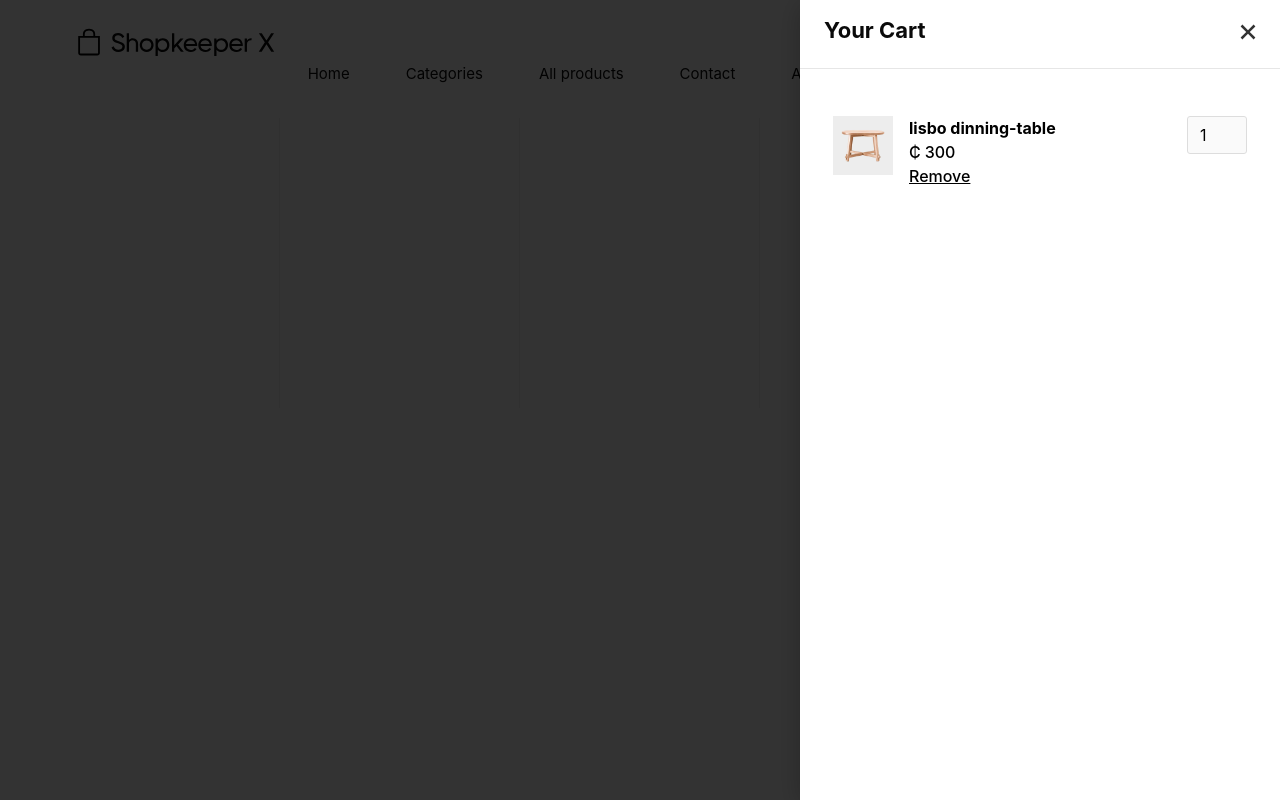
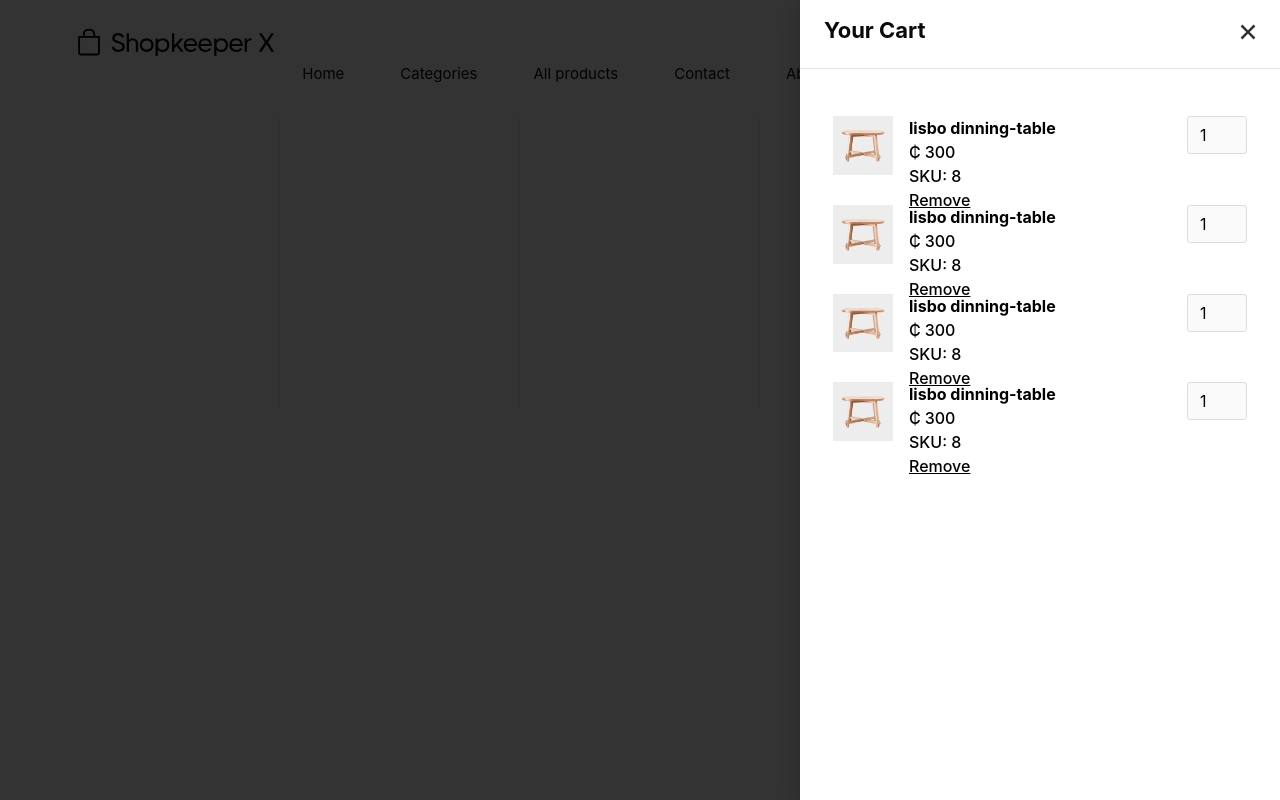
Before and after one commit to CrimsonMckay/Ecommerce, a Django app: page / in a window 1280 px wide. Run offline with Django 3.2, Linux system fonts and the light colour scheme; data that the repository does not hold is empty; some libraries are stand-ins or nearby versions; grey boxes are pictures that could not be loaded.

Commit message:
cart model function

```diff
--- /dev/null
+++ b/store/templates/cart.html
@@ -0,0 +1,55 @@
+{% load static %}
+
+{% block title %}
+cart
+{% endblock %}
+
+{% block content %}
+
+
+<div class="right-sidebar container-wrapper" style="opacity:1;transition:opacity 300ms 0s">
+
+    <div class="cart-container e-commerce-container">
+      <div class="cart-header e-commerce-cart-header">
+        <h4>Your Cart<h4>
+          <a href="#" class="cart-close-button e-commercecartcloselink w-inline-block">
+            <svg data-w-id="86d01ae5-f4f5-e0fe-d623-45a4fc1f5cf1" data-wf-id="[&quot;8d6e632e-5ffe-6a0f-d812-3a75b1e2d483&quot;,&quot;86d01ae5-f4f5-e0fe-d623-45a4fc1f5cf1&quot;]" width="16px" height="16px" viewBox="0 0 16 16"><g stroke="none" stroke-width="1" fill="none" fill-rule="evenodd"><g fill-rule="nonzero" fill="#333333"><polygon points="6.23223305 8 0.616116524 13.6161165 2.38388348 15.3838835 8 9.76776695 13.6161165 15.3838835 15.3838835 13.6161165 9.76776695 8 15.3838835 2.38388348 13.6161165 0.616116524 8 6.23223305 2.38388348 0.616116524 0.616116524 2.38388348 6.23223305 8"></polygon></g></g></svg>
+          </a>
+      </div>
+    <div class="cart-form-wrapper">
+  <form class="cart-default-state">
+    <div class="cart-list">
+   {% for i in '1234'  %}
+
+   <div class="cart-item">
+    <img src="/static/img/dinning-table.jpeg" alt="chair" style="
+    width: 60px;
+    height: 0%;
+">
+<div class="text-detail-grapper">
+  <div class="cart-product-title">lisbo dinning-table</div>
+  <div class="cart-product-price"><span class="mr-1">₵</span>300</div>
+  <div class="option">
+<div class="option-list">
+    <div class="sku">SKU<span>:</span>
+    <div class="unit" style="display:inline">8</div>
+    </div>
+</div>
+
+  </div>
+  <a href="#" class="remove-button w-inline-block">
+    <div>Remove</div>
+  </a>
+</div>
+<input type="text" required="" pattern="^[0-9]+$" inputmode="numeric" value="1" class="input cart-quantity"/>
+  </div>
+   {% endfor %}
+
+    </div>
+  </form>
+  </div>
+    </div>
+
+
+</div>
+{% endblock  %}
--- a/store/templates/navbar.html
+++ b/store/templates/navbar.html
@@ -67,39 +67,8 @@
   <a href="#" class="cart-button">
     <img src="{% static 'img/local_mall_black.svg' %}" alt="cart" class="cart-icon"/>
   </a>
-  <div class="right-sidebar container-wrapper" style="opacity:1;transition:opacity 300ms 0s">
+  {% include 'cart.html' %}
 
-    <div class="cart-container e-commerce-container">
-      <div class="cart-header e-commerce-cart-header">
-        <h4>Your Cart<h4>
-          <a href="#" class="cart-close-button e-commercecartcloselink w-inline-block">
-            <svg data-w-id="86d01ae5-f4f5-e0fe-d623-45a4fc1f5cf1" data-wf-id="[&quot;8d6e632e-5ffe-6a0f-d812-3a75b1e2d483&quot;,&quot;86d01ae5-f4f5-e0fe-d623-45a4fc1f5cf1&quot;]" width="16px" height="16px" viewBox="0 0 16 16"><g stroke="none" stroke-width="1" fill="none" fill-rule="evenodd"><g fill-rule="nonzero" fill="#333333"><polygon points="6.23223305 8 0.616116524 13.6161165 2.38388348 15.3838835 8 9.76776695 13.6161165 15.3838835 15.3838835 13.6161165 9.76776695 8 15.3838835 2.38388348 13.6161165 0.616116524 8 6.23223305 2.38388348 0.616116524 0.616116524 2.38388348 6.23223305 8"></polygon></g></g></svg>
-          </a>
-      </div>
-    <div class="cart-form-wrapper">
-  <form class="cart-default-state">
-    <div class="cart-list">
-      <div class="cart-item">
-        <img src="/static/img/dinning-table.jpeg" alt="chair" style="
-        width: 60px;
-        height: 0%;
-    ">
-    <div class="text-detail-grapper">
-      <div class="cart-product-title">lisbo dinning-table</div>
-      <div class="cart-product-price"><span class="mr-1">₵</span>300</div>
-      <a href="#" class="remove-button w-inline-block">
-        <div>Remove</div>
-      </a>
-    </div>
-    <input type="text" required="" pattern="^[0-9]+$" inputmode="numeric" value="1" class="input cart-quantity"/>
-      </div>
-    </div>
-  </form>
-  </div>
-    </div>
-
-
-</div>
 
 </div>
 <div class="menu-button"></div>
```
Also changed, not shown: store/models.py (+10 -0 lines), 3 other files.
